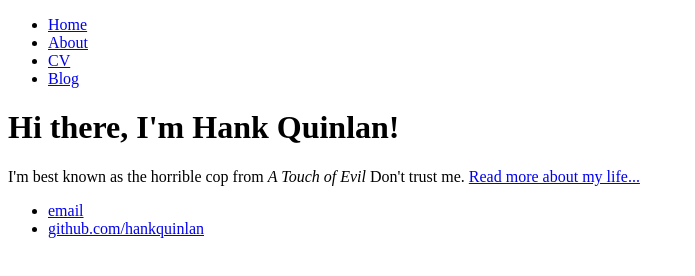
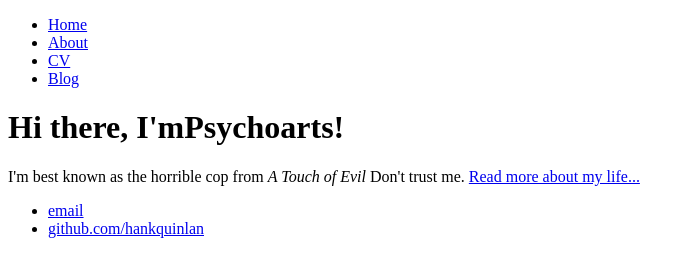
Before and after one commit to Psychoarts/psychoarts.github.io, a plain HTML site: page index.html in a window 1280 px wide. Shown: the whole page, without its empty margins (0-695 px from the left). Drawn offline with Linux system fonts and the light colour scheme.

Commit message:
Update index.html

```diff
--- a/index.html
+++ b/index.html
@@ -1,7 +1,7 @@
 <!DOCTYPE html>
 <html>
 	<head>
-		<title>Hank Quinlan, Horrible Cop</title>
+		<title>Psychoarts, Pinstriping</title>
 	</head>
 	<body>
 		<nav>
@@ -14,7 +14,7 @@
 		</nav>
 		<div class="container">
     		<div class="blurb">
-        		<h1>Hi there, I'm Hank Quinlan!</h1>
+        		<h1>Hi there, I'mPsychoarts!</h1>
 				<p>I'm best known as the horrible cop from <em>A Touch of Evil</em> Don't trust me. <a href="/about">Read more about my life...</a></p>
     		</div><!-- /.blurb -->
 		</div><!-- /.container -->
```
